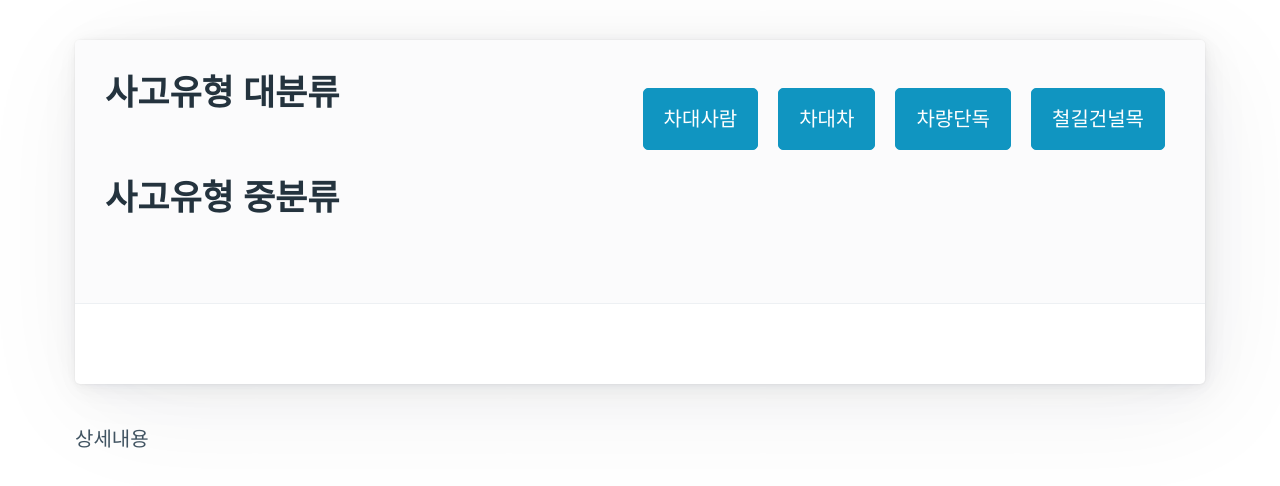
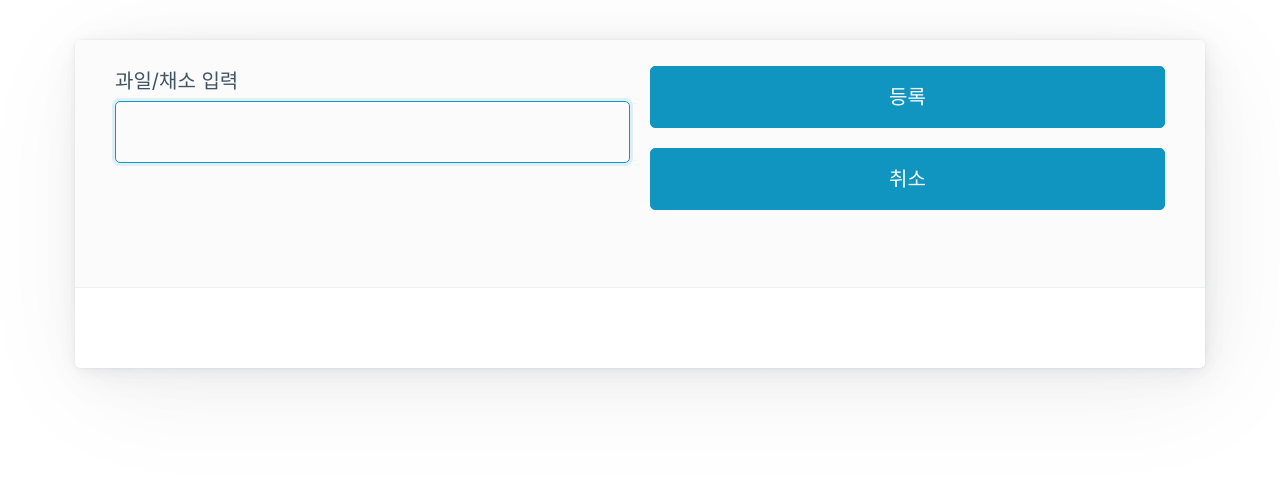
Before and after one commit to syhwang-dev/my-react, a React (Create React App) app: page / in a window 1280 px wide. Shown: the top 486 px of the page. Built offline with nearby package versions, Linux system fonts and the light colour scheme.

Commit message:
React 07 추가

```diff
--- /dev/null
+++ b/src/06/Detail.js
@@ -0,0 +1,21 @@
+const Detail = ({selData}) => {
+    console.log("Detail", Object.keys(selData));
+
+    const tagKey = ["사고건수", "사망자수", "중상자수", "경상자수", "부상신고자수"];
+    // const tagKey =["사고건수", "부상신고자수", "경상자수", "중상자수", "사망자수"];
+
+    let tags = tagKey.map((k, idx) =>
+        <div key={'k'+idx}>
+            <div>{k}</div>
+            <div>{selData[k]}</div>
+        </div>
+    )
+
+    return (
+        <div className="grid">
+            {tags}
+        </div>
+    );
+}
+
+export default Detail;
--- a/src/06/Taccident.js
+++ b/src/06/Taccident.js
@@ -66,6 +66,7 @@
 import dataTaccident from './dataTaccident.json'
 import TaccidentNav1 from './TaccidentNav1';
 import TaccidentNav2 from './TaccidentNav2';
+import Detail from './Detail';
 import { useState, useEffect } from 'react';
 
 const Taccident = () => {
@@ -101,14 +102,14 @@ const Taccident = () => {
 
     const [sel1, setSel1] = useState(0);  // 대분류 선택
     const [sel2, setSel2] = useState([]); // 중분류 선택
-    const [selData, setSelData] = useState({});
+    const [selData, setSelData] = useState();
 
     useEffect(() => {
-        console.log('Taccident sel1 useEffect []', sel1);
+        // console.log('Taccident sel1 useEffect []', sel1);
     }, []);
 
     useEffect(() => {
-        console.log('Taccident sel1 useEffect sel1', sel1);
+        // console.log('Taccident sel1 useEffect sel1', sel1);
     }, [sel1]);
 
     useEffect(() => {
@@ -116,21 +117,28 @@ const Taccident = () => {
         let temp = data.filter((item) =>
             item.사고유형_대분류 === sel2[0] && item.사고유형_중분류 === sel2[1]);
         setSelData(temp[0]);
-        // console.log("setSelData(temp[0])!!!!!!!!!!!!!!", setSelData(temp[0]));
+        // console.log("setSelData(temp[0])", setSelData(temp[0]));
     }, [sel2, data]);
 
     useEffect(() => {
-        console.log('Taccident selData useEffect', selData);
+        // console.log('Taccident selData useEffect', selData);
+        // let deData = data.filter((item) =>
+        // item.사고유형_대분류 === sel1 && item.사고유형_중분류 === sel2);
 
-        // const = []
+        // const content = ["사고건수", "부상신고자수", "경상자수", "중상자수", "사망자수"];
+        // if (deData.length === 1) {selData(content.map((item) =>
+        //     <div>
+        //         <div>{item}</div>
+        //         <div>{deData[0][item]}</div>
+        //     </div>
+        // ))};
 
     }, [selData])
 
     useEffect(() => {
-        console.log('Taccident sel1 useEffect', sel1);
-        console.log('Taccident sel1 useEffect', sel2);
+        // console.log('Taccident sel1 useEffect', sel1);
+        // console.log('Taccident sel1 useEffect', sel2);
     });
-
 
     return (
         <main className='container'>
@@ -151,11 +159,11 @@ const Taccident = () => {
                         </ul>
                     </nav> */}
                 </header>
+                {/* <div>
+                    {selData}
+                </div> */}
+                {selData && <Detail selData={selData}/>}
             </article>
-            <div>
-                <div>상세내용</div>
-            </div>
-
         </main>
     )
 }
--- /dev/null
+++ b/src/06/Taccident.module.css
@@ -0,0 +1,7 @@
+html {
+    background-color: darksalmon;
+}
+
+.but:hover, .but.active {
+    background-color: brown;
+}
--- a/src/06/TaccidentNav1.js
+++ b/src/06/TaccidentNav1.js
@@ -1,3 +1,5 @@
+import style from'./Taccident.module.css'
+
 const TaccidentNav1 = ({c1, sel1, setSel1}) => {
     // console.log(c1)
 
@@ -11,7 +13,7 @@ const TaccidentNav1 = ({c1, sel1, setSel1}) => {
         <li key={item}>
             {/* <button onClick={(item2) => show(item)}>{item}</button> */}
             {/* <button onClick={(item2) => setSel1(item)}>{item}</button> setSel1(item)에 item 없으면 sel1에 아무 값도 저장되지 않음. */}
-            <button onClick={(item2) => setSel1(item)}>{item}</button>
+            <button className={style.but} onClick={() => setSel1(item)}>{item}</button>
         </li>
     );
 
--- a/src/06/TaccidentNav2.js
+++ b/src/06/TaccidentNav2.js
@@ -11,9 +11,9 @@ const TaccidentNav2 = ({c2, sel1, sel2, setSel2}) => {
 
     // sel1에 해당하는 것만 나와야 함. - filter 함수 사용
     const c2Arr = c2.filter((item) => item[0] === sel1);
-    console.log('c2Arr', c2Arr);
+    // console.log('c2Arr', c2Arr);
 
-    const btTag2 = c2Arr.map((item) =>
+    const btTag = c2Arr.map((item) =>
         <li key={item}>
             <button onClick={() => setSel2(item)}>{item[1]}</button>
         </li>
@@ -25,7 +25,7 @@ const TaccidentNav2 = ({c2, sel1, sel2, setSel2}) => {
                 <h2>사고유형 중분류</h2>
             </ul>
             <ul>
-                {btTag2}
+                {btTag}
             </ul>
         </nav>
     )
--- /dev/null
+++ b/src/07/MyRef.js
@@ -0,0 +1,90 @@
+
+
+// const MyRef = () => {
+//     let cnt1 = 1;
+
+//     const showCnt = () => {
+//         console.log('cnt1 = ', cnt1)
+//     }
+
+//     const showCnt1 = () => {
+//         cnt1 = cnt1 +1;
+//         showCnt();
+//     }
+
+//     return (
+//         <main className="container">
+//             <article>
+//                 <header>
+//                     <div className="grid">
+//                         <div><h1>컴포넌트 변수 : {cnt1}</h1></div>
+//                     </div>
+//                 </header>
+//                 <div className="grid">
+//                     <button onClick={() => showCnt1()}>컴포넌트 변수</button>
+//                 </div>
+//             </article>
+//         </main>
+//     )
+// }
+
+// export default MyRef;
+
+// ↑ cnt1의 증가가 화면에 보이지 않는다. 그래서 useState를 사용한다.
+
+import {useRef, useState, useEffect} from "react";
+
+const MyRef = () => {
+    const txtref = useRef();
+    // 포커스 사용 비교를 위한 예
+    // const txtref2 = useRef();
+
+    const itemArr = useRef([]);  // useRef([]): 배열을 초기값으로 설정
+    const [itemTag, setItemTag] = useState();
+
+    useEffect(() => {
+        // 새로고침 했을 때 커서가 깜박임.
+        txtref.current.focus();
+    }, []);  // 랜더링이 최초로 되었을 때 반영되어야 하므로 [] 사용함.
+
+    const addItem = (e) => {
+        // console.log("addItem");
+        e.preventDefault();
+        itemArr.current = [...itemArr.current, txtref.current.value];
+        console.log("addItem", itemArr.current);
+
+        // set 코드 추가할 예정
+    }
+
+    const resetItem = () => {
+        // console.log("resetItem");
+
+    }
+
+    return (
+        <main className="container">
+            <article>
+                <header>
+                    <form>
+                        <div className="grid">
+                            <div>
+                                <label htmlFor="txt1">과일/채소 입력</label>
+                                <input ref={txtref} type="text" id="txt1" name="txt1" required />
+                                {/* <input ref={txtref2} type="text" id="txt2" name="txt2" required /> */}
+                            </div>
+                            <div>
+                                <button onClick={(e) => addItem(e)}>등록</button>
+                                <button onClick={(e) => resetItem(e)}>취소</button>
+                            </div>
+                        </div>
+                    </form>
+                </header>
+                <div className="grid">
+                    {itemTag}
+                </div>
+            </article>
+        </main>
+    )
+}
+
+export default MyRef;
--- a/src/App.js
+++ b/src/App.js
@@ -5,7 +5,8 @@ import './App.css';
 // import Box from './03/Box';  // return 안에서 주석처리 되어 사용되지 않는 컴포넌트의 import도 주석처리하자. 경고 뜸.
 // import MyDiv from './04/MyDiv';
 // import Frcst from './05/Frcst';
-import Taccident from './06/Taccident';
+// import Taccident from './06/Taccident';
+import MyRef from './07/MyRef';
 
 function App() {
   return (
@@ -20,8 +21,8 @@ function App() {
     // </>
     // <MyDiv />
     // <Frcst />
-    <Taccident />
-
+    // <Taccident />
+    <MyRef/>
   );
 }
 
```
Also changed, not shown: src/07/MyRef_study.js (added, +81 -0 lines).
